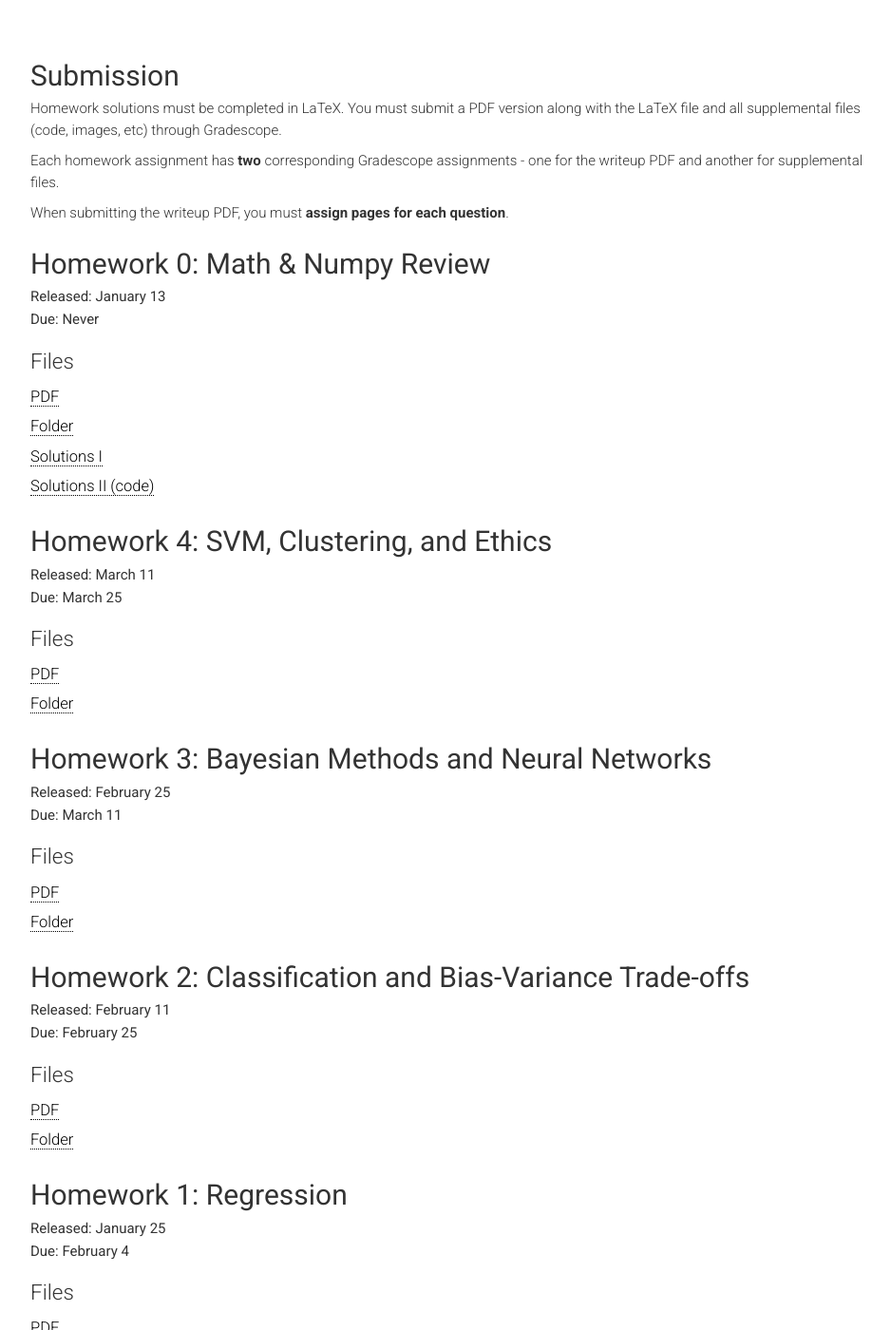
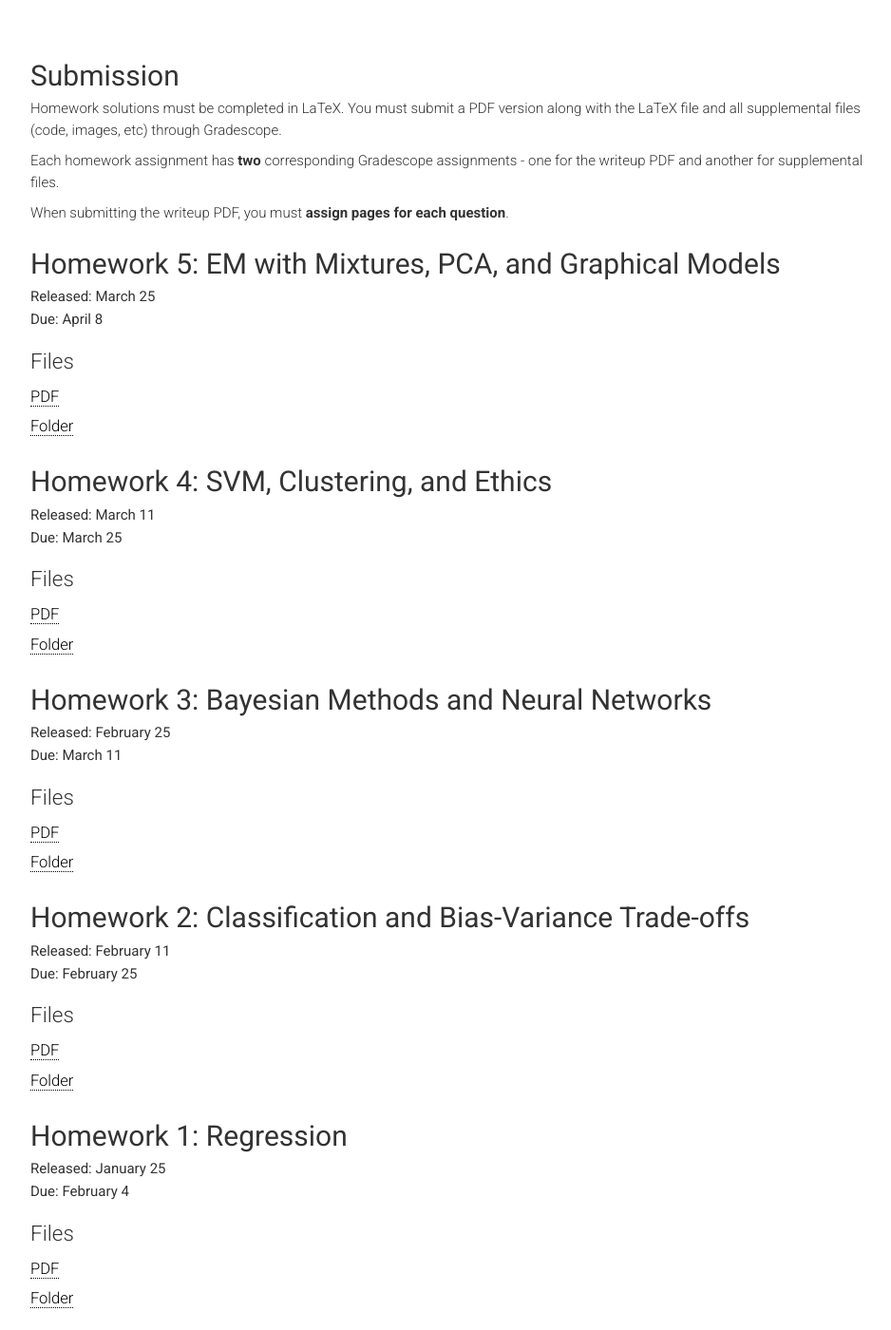
Before and after one commit to harvard-ml-courses/cs181-web, a Jekyll site: the page built from homework.html, in a window 1280 px wide and 1400 px high, scrolled down 198 px. Shown: the whole window at 95% size, without its empty margins (158-1096 px from the left). Built offline with Jekyll 4.4.1, drawn with Linux system fonts in a browser that asks for light colours; some of the changed text lies outside the part shown.

Commit message:
hw5: release

```diff
--- a/homework.html
+++ b/homework.html
@@ -19,15 +19,14 @@
             When submitting the writeup PDF, you must <strong>assign pages for each question</strong>.
         </p>
 
-        <h2 class="title" id="hw0">Homework 0: Math & Numpy Review</h2>
-        <p class="head-subtitle">Released: January 13</p>
-        <p class="head-subtitle">Due: Never </p>
+
+        <h2 class="title" id="hw4">Homework 5: EM with Mixtures, PCA, and Graphical Models</h2>
+        <p class="head-subtitle">Released: March 25</p>
+        <p class="head-subtitle">Due: April 8 </p>
         <h3>Files</h3>
         <ul class="lists">
-            <li><a href="https://github.com/harvard-ml-courses/cs181-s22-homeworks/tree/main/HW0/hw0.pdf" target="_blank"> PDF </a></li>
-            <li><a href="https://github.com/harvard-ml-courses/cs181-s22-homeworks/tree/main/HW0" target="_blank"> Folder </a></li>
-            <li><a href="https://github.com/harvard-ml-courses/cs181-s22-homeworks/tree/main/HW0/solutions/hw0_solutions.pdf" target="_blank"> Solutions I </a></li>
-            <li><a href="https://github.com/harvard-ml-courses/cs181-s22-homeworks/tree/main/HW0/solutions/hw0_solutions_2.pdf" target="_blank"> Solutions II (code)  </a></li>
+            <li><a href="https://github.com/harvard-ml-courses/cs181-s22-homeworks/blob/main/HW5/homework5.pdf" target="_blank"> PDF </a></li>
+            <li><a href="https://github.com/harvard-ml-courses/cs181-s22-homeworks/blob/main/HW5" target="_blank"> Folder </a></li>
         </ul>
 
         <h2 class="title" id="hw4">Homework 4: SVM, Clustering, and Ethics</h2>
@@ -67,6 +66,17 @@
         </ul>
 
 
+        <h2 class="title" id="hw0">Homework 0: Math & Numpy Review</h2>
+        <p class="head-subtitle">Released: January 13</p>
+        <p class="head-subtitle">Due: Never </p>
+        <h3>Files</h3>
+        <ul class="lists">
+            <li><a href="https://github.com/harvard-ml-courses/cs181-s22-homeworks/tree/main/HW0/hw0.pdf" target="_blank"> PDF </a></li>
+            <li><a href="https://github.com/harvard-ml-courses/cs181-s22-homeworks/tree/main/HW0" target="_blank"> Folder </a></li>
+            <li><a href="https://github.com/harvard-ml-courses/cs181-s22-homeworks/tree/main/HW0/solutions/hw0_solutions.pdf" target="_blank"> Solutions I </a></li>
+            <li><a href="https://github.com/harvard-ml-courses/cs181-s22-homeworks/tree/main/HW0/solutions/hw0_solutions_2.pdf" target="_blank"> Solutions II (code)  </a></li>
+        </ul>
+
 
         <!-- Examples for releasing homeworks. DO NOT POST Homework Solutions on the Github -->
 
```
